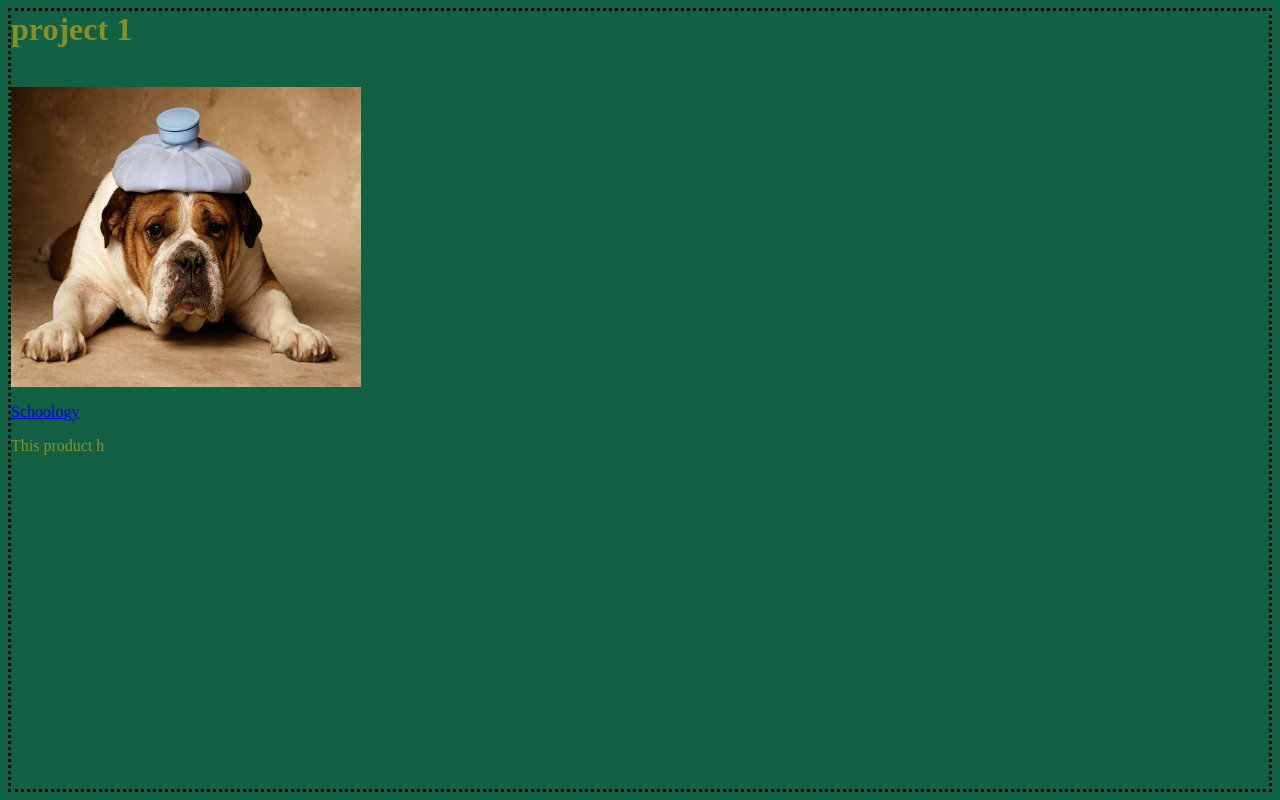
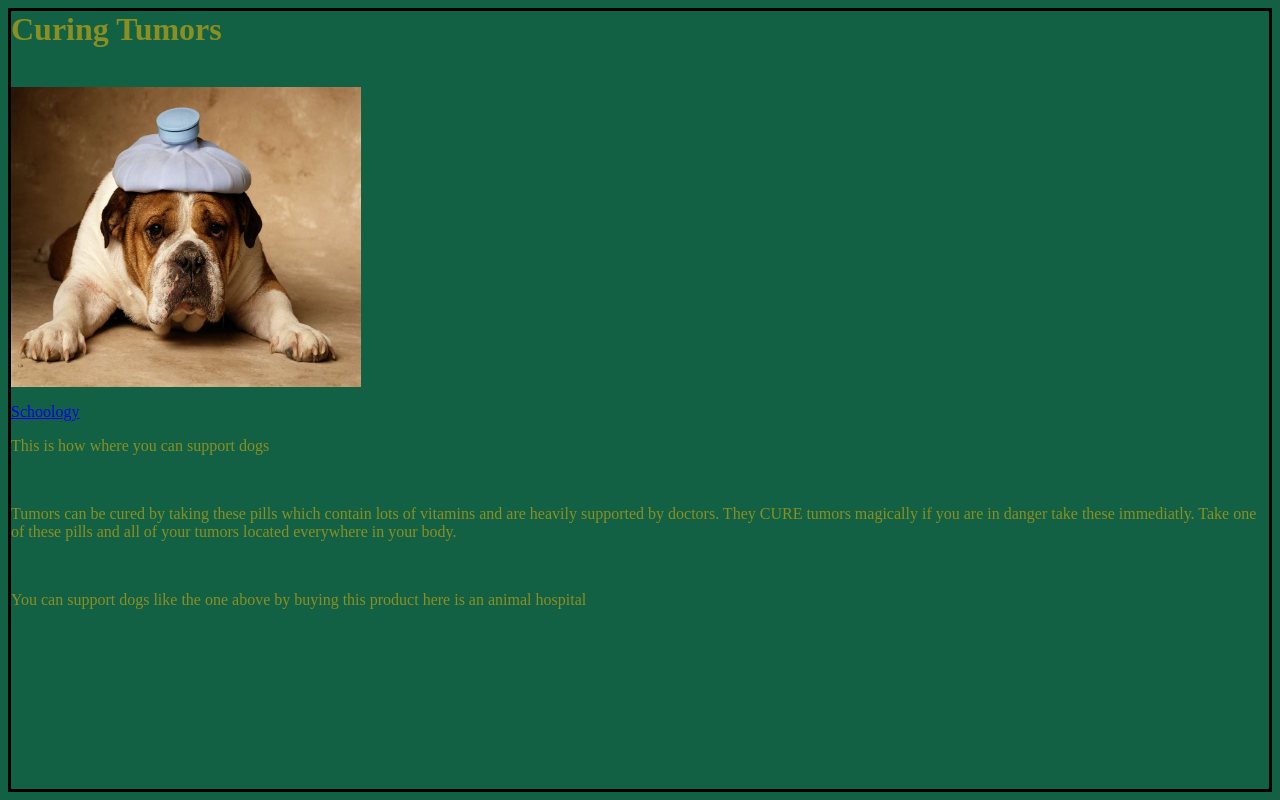
Before and after one commit to Sparks5/Emotional-appeal, a plain HTML site: page index.html in a window 1280 px wide. Drawn offline with Linux system fonts and the light colour scheme.

Commit message:
Update index.html

```diff
--- a/index.html
+++ b/index.html
@@ -1,16 +1,20 @@
 <html>
   <head>
-    <h1>project 1</h1> <br>
-    <title>project 1 </title>
+    <h1>Curing Tumors</h1> <br>
+    <title>Advertisment on Tumors  </title>
   </head>
   <style>
-    body{color:#8b8f21;margin-left 20%; margin-right 20%; border: dotted black; background-color:#126145;font-family arial;font-size 20;
+    body{color:#8b8f21;margin-left 20%; margin-right 20%; border: solid black; background-color:#126145;font-family arial;font-size 20;
   </style>
   <img src="images/1200x0.jpg"width=350px height=300px>
        <a href="https://monongalia.schoology.com/home">
   <p>Schoology</p>
   </a>
   <body>
-    <p>This product h</p>
+    <p>This is how where you can support dogs </p>
+    <br>
+    <p>Tumors can be cured by taking these pills which contain lots of vitamins and are heavily supported by doctors. They CURE tumors magically if you are in danger take these immediatly. Take one of these pills and all of your tumors located everywhere in your body. </p>
+      <br>
+      <p> You can support dogs like the one above by buying this product here is an animal hospital
   </body>
     </html>
```
